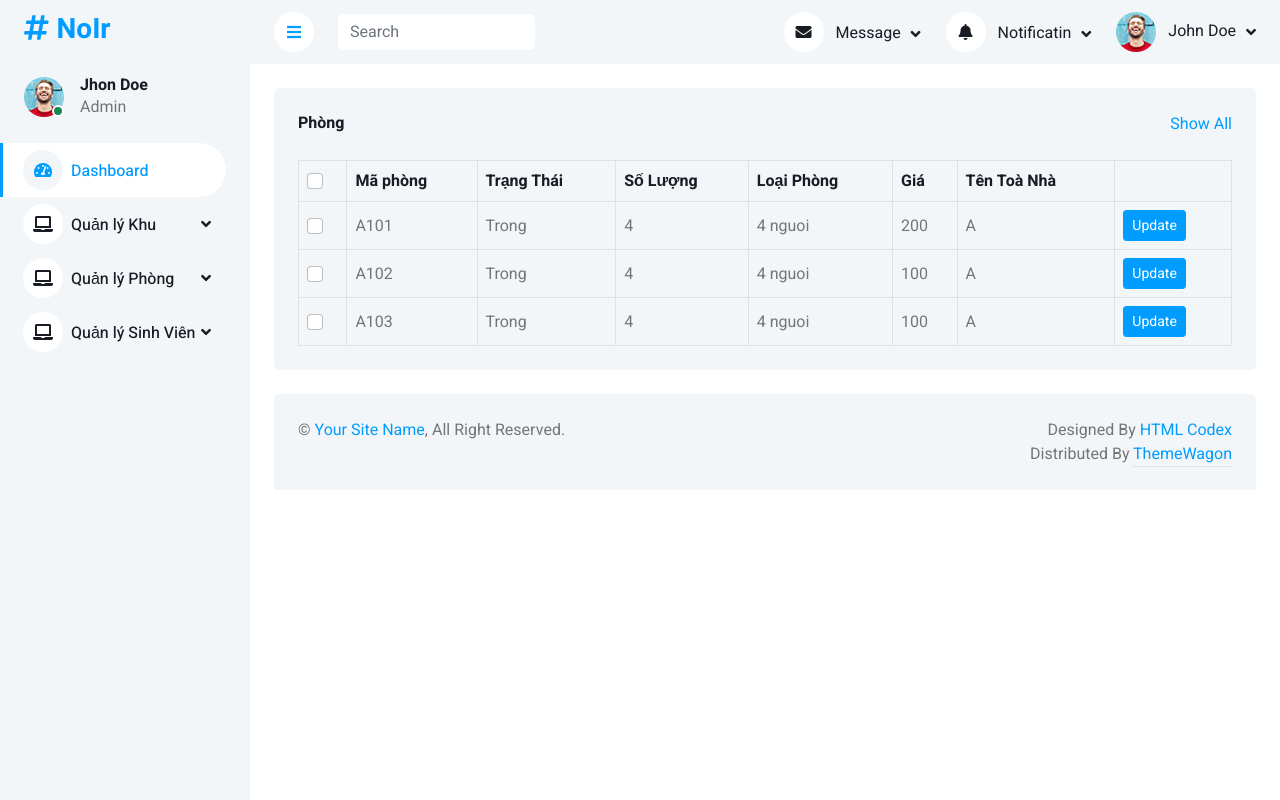
After one commit to DiabloKK/BTNhomPython, a Django app: page /phong/ in a window 1280 px wide. The commit adds this page. Run offline with Django 4.2, Linux system fonts and the light colour scheme; data comes from the database, SQL or seed files in the repository; both versions use the stored data as it was after the commit; some libraries are stand-ins or nearby versions.

Commit message:
updatePhong

```diff
--- a/main/models.py
+++ b/main/models.py
@@ -10,6 +10,12 @@ class Phong(models.Model):
     TenToaNha = models.CharField(max_length=50)
     class Meta:
         db_table = 'Phong'
+    @classmethod
+    def create_Phong(cls, MaPhong, TrangThai, SoluongSV, LoaiPhong, Gia,TenToaNha):
+        new_Phong = cls(MaPhong = MaPhong, TrangThai = TrangThai, SoluongSV = SoluongSV,
+                         LoaiPhong = LoaiPhong, Gia = Gia,TenToaNha = TenToaNha)
+        new_Phong.save()
+
 
 class SinhVien(models.Model):
     MSSV = models.CharField(max_length=50)
--- a/main/templates/index.html
+++ b/main/templates/index.html
@@ -70,7 +70,7 @@
                                         <div class="nav-item dropdown">
                         <a href="#" class="nav-link dropdown-toggle" data-bs-toggle="dropdown"><i class="fa fa-laptop me-2"></i>Quản lý Phòng</a>
                         <div class="dropdown-menu bg-transparent border-0">
-                            <a href="button.html" class="dropdown-item">Danh sách phòng</a>
+                            <a href="./phong" class="dropdown-item">Danh sách phòng</a>
                             <a href="typography.html" class="dropdown-item">Thêm phòng</a>
                         </div>
                     </div>
--- /dev/null
+++ b/main/templates/pages/base.html
@@ -0,0 +1,227 @@
+{% load static %}
+<!DOCTYPE html>
+<html lang="en">
+
+<head>
+    <meta charset="utf-8">
+    <title>{% block title %}{% endblock %}</title>
+    <meta content="width=device-width, initial-scale=1.0" name="viewport">
+    <meta content="" name="keywords">
+    <meta content="" name="description">
+
+    <!-- Favicon -->
+    <link href="../../static/img/favicon.ico" rel="icon">
+
+    <!-- Google Web Fonts -->
+    <link rel="preconnect" href="https://fonts.googleapis.com">
+    <link rel="preconnect" href="https://fonts.gstatic.com" crossorigin>
+    <link href="https://fonts.googleapis.com/css2?family=Heebo:wght@400;500;600;700&display=swap" rel="stylesheet">
+
+    <!-- Icon Font Stylesheet -->
+    <link href="https://cdnjs.cloudflare.com/ajax/libs/font-awesome/5.10.0/css/all.min.css" rel="stylesheet">
+    <link href="https://cdn.jsdelivr.net/npm/bootstrap-icons@1.4.1/font/bootstrap-icons.css" rel="stylesheet">
+
+    <!-- Libraries Stylesheet -->
+    <link href="{% static '/lib/owlcarousel/assets/owl.carousel.min.css' %}" rel="stylesheet">
+    <link href="{% static '/lib/tempusdominus/css/tempusdominus-bootstrap-4.min.css' %}" rel="stylesheet" />
+
+    <!-- Customized Bootstrap Stylesheet -->
+    <link href="{% static '/css/bootstrap.min.css' %}" rel="stylesheet">
+
+    <!-- Template Stylesheet -->
+    <link href="{% static 'css/style.css' %}" rel="stylesheet">
+</head>
+
+<body>
+
+        <!-- Sidebar Start -->
+        <div class="sidebar pe-4 pb-3">
+            <nav class="navbar bg-light navbar-light">
+                <a href="index.html" class="navbar-brand mx-4 mb-3">
+                    <h3 class="text-primary"><i class="fa fa-hashtag me-2"></i>NoIr</h3>
+                </a>
+                <div class="d-flex align-items-center ms-4 mb-4">
+                    <div class="position-relative">
+                        <img class="rounded-circle" src="../static/img/user.jpg" alt="" style="width: 40px; height: 40px;">
+                        <div class="bg-success rounded-circle border border-2 border-white position-absolute end-0 bottom-0 p-1"></div>
+                    </div>
+                    <div class="ms-3">
+                        <h6 class="mb-0">Jhon Doe</h6>
+                        <span>Admin</span>
+                    </div>
+                </div>
+                <div class="navbar-nav w-100">
+                    <a href="index.html" class="nav-item nav-link active"><i class="fa fa-tachometer-alt me-2"></i>Dashboard</a>
+                    <div class="nav-item dropdown">
+                        <a href="#" class="nav-link dropdown-toggle" data-bs-toggle="dropdown"><i class="fa fa-laptop me-2"></i>Quản lý Khu</a>
+                        <div class="dropdown-menu bg-transparent border-0">
+                            <a href="element.html" class="dropdown-item">Danh sách</a>
+                        </div>
+                    </div>
+                                        <div class="nav-item dropdown">
+                        <a href="#" class="nav-link dropdown-toggle" data-bs-toggle="dropdown"><i class="fa fa-laptop me-2"></i>Quản lý Phòng</a>
+                        <div class="dropdown-menu bg-transparent border-0">
+                            <a href="button.html" class="dropdown-item">Danh sách phòng</a>
+                            <a href="typography.html" class="dropdown-item">Thêm phòng</a>
+                        </div>
+                    </div>
+                    <div class="nav-item dropdown">
+                        <a href="#" class="nav-link dropdown-toggle" data-bs-toggle="dropdown"><i class="fa fa-laptop me-2"></i>Quản lý Sinh Viên</a>
+                        <div class="dropdown-menu bg-transparent border-0">
+                            <a href="button.html" class="dropdown-item">Danh sách sinh viên</a>
+                            <a href="typography.html" class="dropdown-item">Thêm sinh viên</a>
+                        </div>
+                    </div>
+                </div>
+            </nav>
+        </div>
+        <!-- Sidebar End -->
+
+
+        <!-- Content Start -->
+        <div class="content">
+            <!-- Navbar Start -->
+            <nav class="navbar navbar-expand bg-light navbar-light sticky-top px-4 py-0">
+                <a href="index.html" class="navbar-brand d-flex d-lg-none me-4">
+                    <h2 class="text-primary mb-0"><i class="fa fa-hashtag"></i></h2>
+                </a>
+                <a href="#" class="sidebar-toggler flex-shrink-0">
+                    <i class="fa fa-bars"></i>
+                </a>
+                <form class="d-none d-md-flex ms-4">
+                    <input class="form-control border-0" type="search" placeholder="Search">
+                </form>
+                <div class="navbar-nav align-items-center ms-auto">
+                    <div class="nav-item dropdown">
+                        <a href="#" class="nav-link dropdown-toggle" data-bs-toggle="dropdown">
+                            <i class="fa fa-envelope me-lg-2"></i>
+                            <span class="d-none d-lg-inline-flex">Message</span>
+                        </a>
+                        <div class="dropdown-menu dropdown-menu-end bg-light border-0 rounded-0 rounded-bottom m-0">
+                            <a href="#" class="dropdown-item">
+                                <div class="d-flex align-items-center">
+                                    <img class="rounded-circle" src="../static/img/user.jpg" alt="" style="width: 40px; height: 40px;">
+                                    <div class="ms-2">
+                                        <h6 class="fw-normal mb-0">Jhon send you a message</h6>
+                                        <small>15 minutes ago</small>
+                                    </div>
+                                </div>
+                            </a>
+                            <hr class="dropdown-divider">
+                            <a href="#" class="dropdown-item">
+                                <div class="d-flex align-items-center">
+                                    <img class="rounded-circle" src="../static/img/user.jpg" alt="" style="width: 40px; height: 40px;">
+                                    <div class="ms-2">
+                                        <h6 class="fw-normal mb-0">Jhon send you a message</h6>
+                                        <small>15 minutes ago</small>
+                                    </div>
+                                </div>
+                            </a>
+                            <hr class="dropdown-divider">
+                            <a href="#" class="dropdown-item">
+                                <div class="d-flex align-items-center">
+                                    <img class="rounded-circle" src="../static/img/user.jpg" alt="" style="width: 40px; height: 40px;">
+                                    <div class="ms-2">
+                                        <h6 class="fw-normal mb-0">Jhon send you a message</h6>
+                                        <small>15 minutes ago</small>
+                                    </div>
+                                </div>
+                            </a>
+                            <hr class="dropdown-divider">
+                            <a href="#" class="dropdown-item text-center">See all message</a>
+                        </div>
+                    </div>
+                    <div class="nav-item dropdown">
+                        <a href="#" class="nav-link dropdown-toggle" data-bs-toggle="dropdown">
+                            <i class="fa fa-bell me-lg-2"></i>
+                            <span class="d-none d-lg-inline-flex">Notificatin</span>
+                        </a>
+                        <div class="dropdown-menu dropdown-menu-end bg-light border-0 rounded-0 rounded-bottom m-0">
+                            <a href="#" class="dropdown-item">
+                                <h6 class="fw-normal mb-0">Profile updated</h6>
+                                <small>15 minutes ago</small>
+                            </a>
+                            <hr class="dropdown-divider">
+                            <a href="#" class="dropdown-item">
+                                <h6 class="fw-normal mb-0">New user added</h6>
+                                <small>15 minutes ago</small>
+                            </a>
+                            <hr class="dropdown-divider">
+                            <a href="#" class="dropdown-item">
+                                <h6 class="fw-normal mb-0">Password changed</h6>
+                                <small>15 minutes ago</small>
+                            </a>
+                            <hr class="dropdown-divider">
+                            <a href="#" class="dropdown-item text-center">See all notifications</a>
+                        </div>
+                    </div>
+                    <div class="nav-item dropdown">
+                        <a href="#" class="nav-link dropdown-toggle" data-bs-toggle="dropdown">
+                            <img class="rounded-circle me-lg-2" src="../static/img/user.jpg" alt="" style="width: 40px; height: 40px;">
+                            <span class="d-none d-lg-inline-flex">John Doe</span>
+                        </a>
+                        <div class="dropdown-menu dropdown-menu-end bg-light border-0 rounded-0 rounded-bottom m-0">
+                            <a href="#" class="dropdown-item">My Profile</a>
+                            <a href="#" class="dropdown-item">Settings</a>
+                            <a href="#" class="dropdown-item">Log Out</a>
+                        </div>
+                    </div>
+                </div>
+            </nav>
+            <!-- Navbar End -->
+
+            <!-- Recent Sales Start -->
+            <div class="container-fluid pt-4 px-4">
+                <div class="bg-light text-center rounded p-4">
+                    <div class="d-flex align-items-center justify-content-between mb-4">
+                        <h6 class="mb-0">Phòng</h6>
+                        <a href="">Show All</a>
+                    </div>
+                    {% block content %}
+
+                    {% endblock %}
+                </div>
+            </div>
+            <!-- Recent Sales End -->
+
+            <!-- Footer Start -->
+            <div class="container-fluid pt-4 px-4">
+                <div class="bg-light rounded-top p-4">
+                    <div class="row">
+                        <div class="col-12 col-sm-6 text-center text-sm-start">
+                            &copy; <a href="#">Your Site Name</a>, All Right Reserved.
+                        </div>
+                        <div class="col-12 col-sm-6 text-center text-sm-end">
+                            <!--/*** This template is free as long as you keep the footer author’s credit link/attribution link/backlink. If you'd like to use the template without the footer author’s credit link/attribution link/backlink, you can purchase the Credit Removal License from "https://htmlcodex.com/credit-removal". Thank you for your support. ***/-->
+                            Designed By <a href="https://htmlcodex.com">HTML Codex</a>
+                        </br>
+                        Distributed By <a class="border-bottom" href="https://themewagon.com" target="_blank">ThemeWagon</a>
+                        </div>
+                    </div>
+                </div>
+            </div>
+            <!-- Footer End -->
+        </div>
+        <!-- Content End -->
+
+
+        <!-- Back to Top -->
+        <a href="#" class="btn btn-lg btn-primary btn-lg-square back-to-top"><i class="bi bi-arrow-up"></i></a>
+    </div>
+
+    <!-- JavaScript Libraries -->
+    <script src="https://code.jquery.com/jquery-3.4.1.min.js"></script>
+    <script src="https://cdn.jsdelivr.net/npm/bootstrap@5.0.0/dist/js/bootstrap.bundle.min.js"></script>
+    <script src="../static/lib/chart/chart.min.js"></script>
+    <script src="../static/lib/easing/easing.min.js"></script>
+    <script src="../static/lib/waypoints/waypoints.min.js"></script>
+    <script src="../static/lib/owlcarousel/owl.carousel.min.js"></script>
+    <script src="../static/lib/tempusdominus/js/moment.min.js"></script>
+    <script src="../static/lib/tempusdominus/js/moment-timezone.min.js"></script>
+    <script src="../static/lib/tempusdominus/js/tempusdominus-bootstrap-4.min.js"></script>
+
+    <!-- Template Javascript -->
+    <script src="../static/js/main.js"></script>
+</body>
+
+</html>
--- /dev/null
+++ b/main/templates/pages/phong.html
@@ -0,0 +1,40 @@
+{% extends "./base.html" %}
+{% load static %}
+
+
+{% block title %}Room{% endblock %}
+
+{% block content %}
+    <div class="table-responsive">
+        <table class="table text-start align-middle table-bordered table-hover mb-0">
+            <thead>
+                <tr class="text-dark">
+                    <th scope="col"><input class="form-check-input" type="checkbox"></th>
+                    <th scope="col">Mã phòng</th>
+                    <th scope="col">Trạng Thái</th>
+                    <th scope="col">Số Lượng</th>
+                    <th scope="col">Loại Phòng</th>
+                    <th scope="col">Giá</th>
+                    <th scope="col">Tên Toà Nhà</th>
+                    <th scope="col"></th>
+                </tr>
+            </thead>
+            <tbody>
+                {% for phong in data%}
+                <tr>
+                    <td><input class="form-check-input" type="checkbox"></td>
+                    <td>{{ phong.MaPhong }}</td>
+                    <td>{{ phong.TrangThai }}</td>
+                    <td>{{ phong.SoluongSV }}</td>
+                    <td>{{ phong.LoaiPhong }}</td>
+                    <td>{{ phong.Gia }}</td>
+                    <td>{{ phong.TenToaNha }}</td>
+                    <td><a class="btn btn-sm btn-primary" href="/phong/{{phong.id}}">Update</a></td>
+
+                </tr>
+
+                {% endfor %}
+            </tbody>
+        </table>
+    </div>
+{% endblock %}
--- a/main/urls.py
+++ b/main/urls.py
@@ -3,5 +3,7 @@ from . import views
 
 urlpatterns = {
     path('', views.index),
-    path('profile/', views.profile)
+    path('profile/', views.profile),
+    path('phong/',views.phong, name= 'phong'),
+    path('phong/<int:id>/',views.update_phong, name= 'update')
 }
--- a/main/views.py
+++ b/main/views.py
@@ -1,8 +1,27 @@
-from django.shortcuts import render
-
+from django.shortcuts import render,get_object_or_404, redirect
+from .cnDB import get_all_phong
+from .models import Phong
 # Create your views here.
 def index(request):
-    return render(request, 'index.html');
+    return render(request, 'index.html')
 
 def profile(request):
     return render(request, 'profile.html')
+
+def phong(request):
+    data = Phong.objects.all()
+    return render(request, './pages/phong.html',{'data': data})
+
+def update_phong(request,id):
+    data = get_object_or_404(Phong, id=id)
+    phongs = Phong.objects.all()
+    if request.method == 'POST':
+        data.MaPhong = request.POST['MaPhong']
+        data.TrangThai =  request.POST['TrangThai']
+        data.SoluongSV = request.POST['SoluongSV']
+        data.LoaiPhong = request.POST['LoaiPhong']
+        data.Gia = request.POST['Gia']
+        data.TenToaNha = request.POST['TenToaNha']
+        data.save()
+        return render(request, './pages/phong.html',{'data': phongs})
+    return render(request, './pages/update.html',{'data': data})
--- /dev/null
+++ b/myenv/pyvenv.cfg
@@ -0,0 +1,3 @@
+home = C:\Users\HP\AppData\Local\Programs\Python\Python310
+include-system-site-packages = false
+version = 3.10.7
```
Also changed, not shown: main/templates/pages/update.html (added, +40 -0 lines), db.sqlite3, 11 other files.
